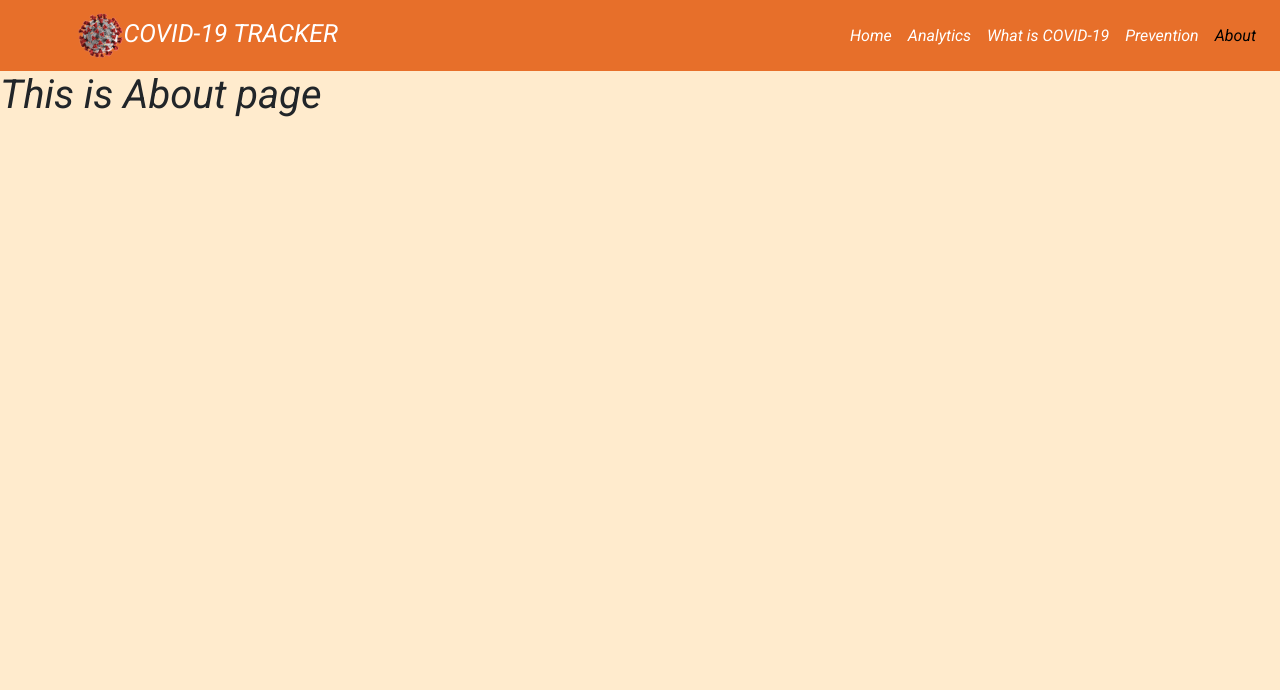
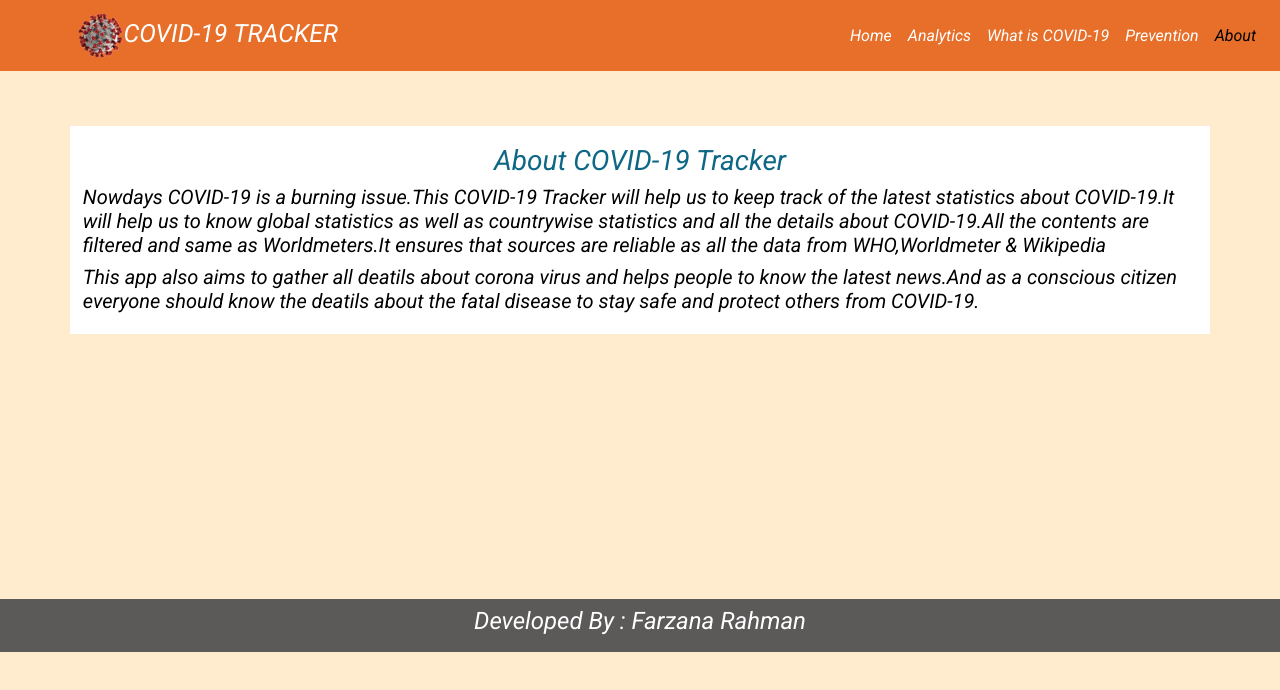
Before and after one commit to Farzana-Rahman/First-project, a React (Create React App) app in the folder my-app/: page /about in a window 1280 px wide. Shown: the top 690 px of the page. Built offline with nearby package versions, Linux system fonts and the light colour scheme.

Commit message:
updated about page

```diff
--- a/my-app/src/App.css
+++ b/my-app/src/App.css
@@ -95,3 +95,11 @@ p{
   margin-left: 45%;
   margin-top: 30px;
 }
+
+.footer-sec{
+  background-color: rgb(92, 89, 89);
+  color: white;
+  padding: 8px;
+  margin-top: 265px;
+  text-align: center;
+}
--- a/my-app/src/Components/About.js
+++ b/my-app/src/Components/About.js
@@ -3,9 +3,20 @@ import React, { Component } from 'react';
 class About extends Component {
     render() {
         return (
-            <div>
-                <h1>This is About page</h1>
+            <>
+            <div className="container" style={{marginTop:"55px"}}>
+                <h3>About COVID-19 Tracker </h3>
+                <h5>Nowdays COVID-19 is a burning issue.This COVID-19 Tracker will help us to keep track of the latest statistics about COVID-19.It will help us to know global statistics as well as countrywise statistics and all the details about COVID-19.All the contents are filtered and same as Worldmeters.It ensures that sources are reliable  as all the data from WHO,Worldmeter & Wikipedia </h5>
+                <h5>This app also aims to gather all deatils about corona virus and helps people to know the latest news.And as a conscious citizen everyone should know the deatils about the fatal disease to stay safe and protect others from COVID-19. </h5>
+
+
+
             </div>
+            <div className="footer-sec">
+            <h4>Developed By : Farzana Rahman</h4>
+
+            </div>
+            </>
         );
     }
 }
```
